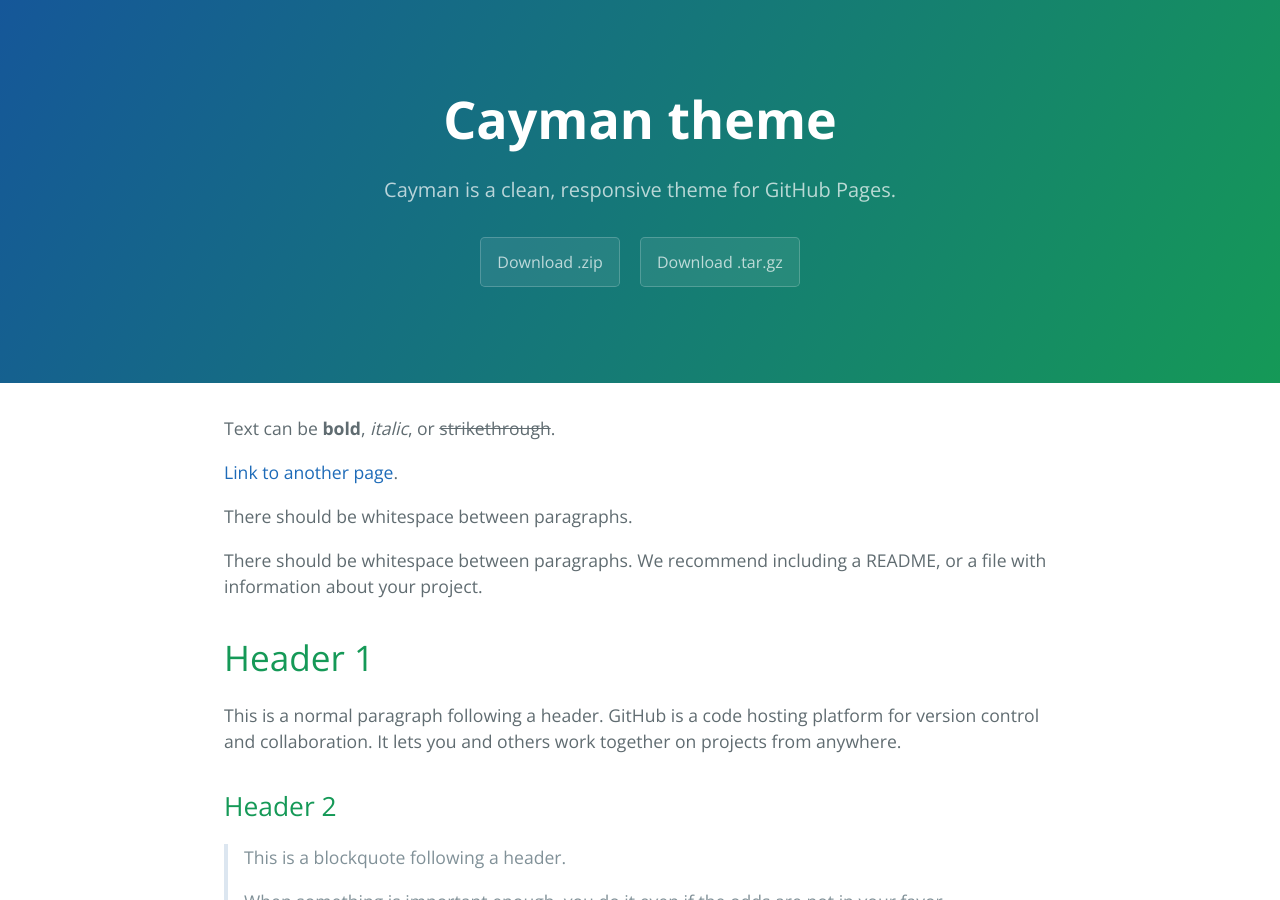
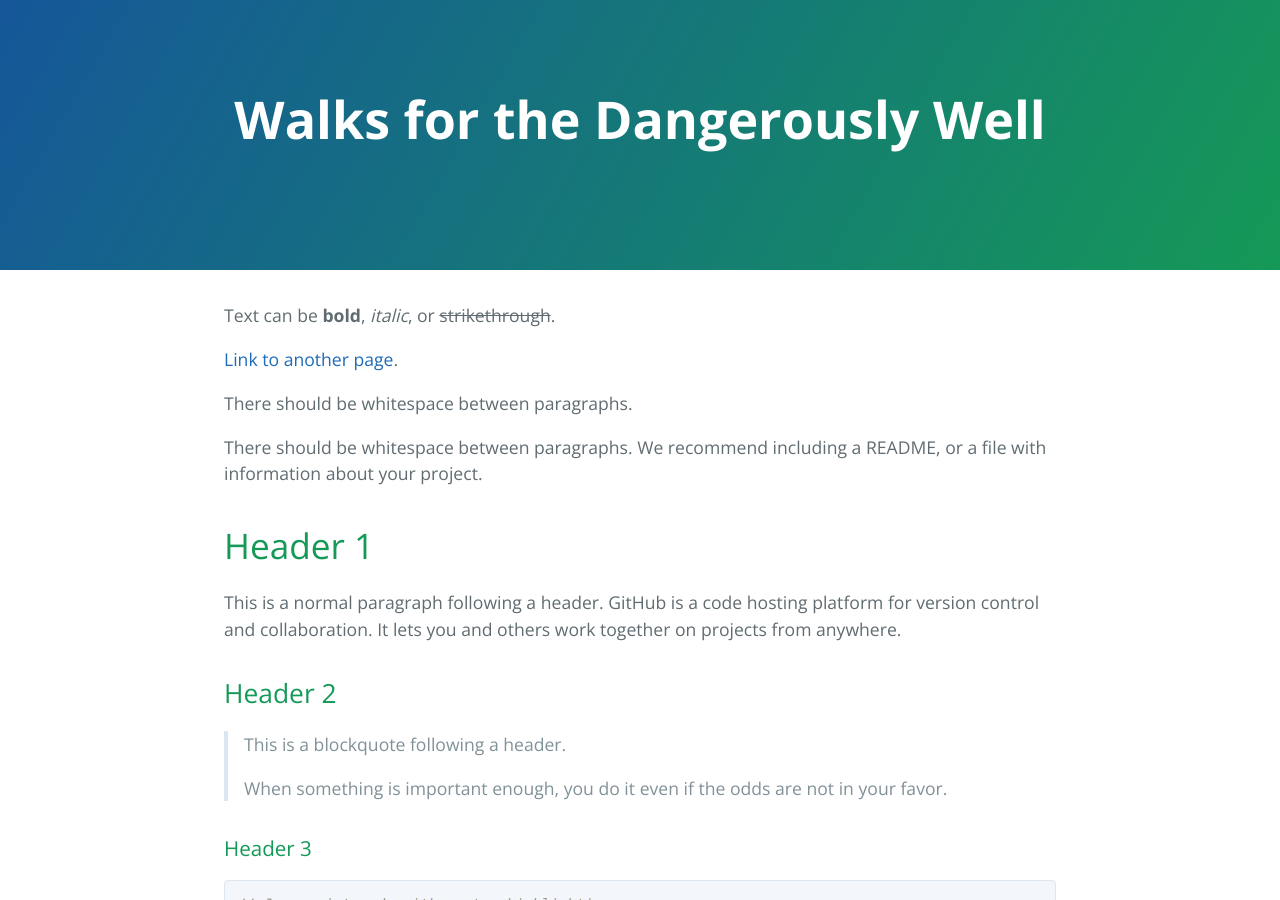
Before and after one commit to janet1405/janet1405.github.io, a Jekyll site: the page built from index.md, in a window 1280 px wide and 900 px high. Built offline with Jekyll 4.4.1, drawn with Linux system fonts in a browser that asks for light colours; the repository's description, which GitHub fills in, is left out.

Commit message:
Update _config.yml

```diff
--- a/_config.yml
+++ b/_config.yml
@@ -1,5 +1,5 @@
-title: Cayman theme
-description: Cayman is a clean, responsive theme for GitHub Pages.
-show_downloads: true
+title: Walks for the Dangerously Well
+description:
+show_downloads: false
 google_analytics:
 theme: jekyll-theme-cayman
```
